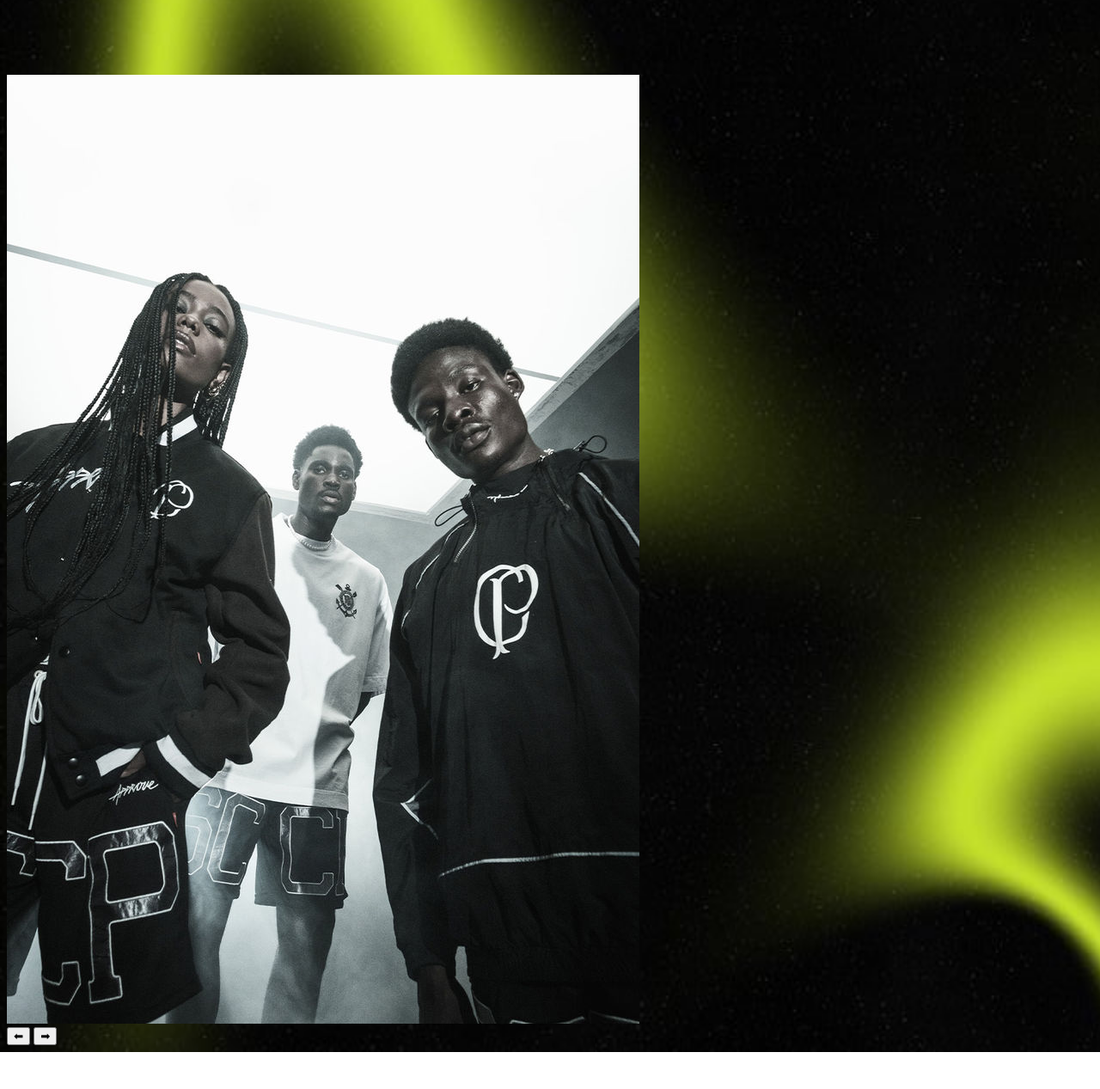
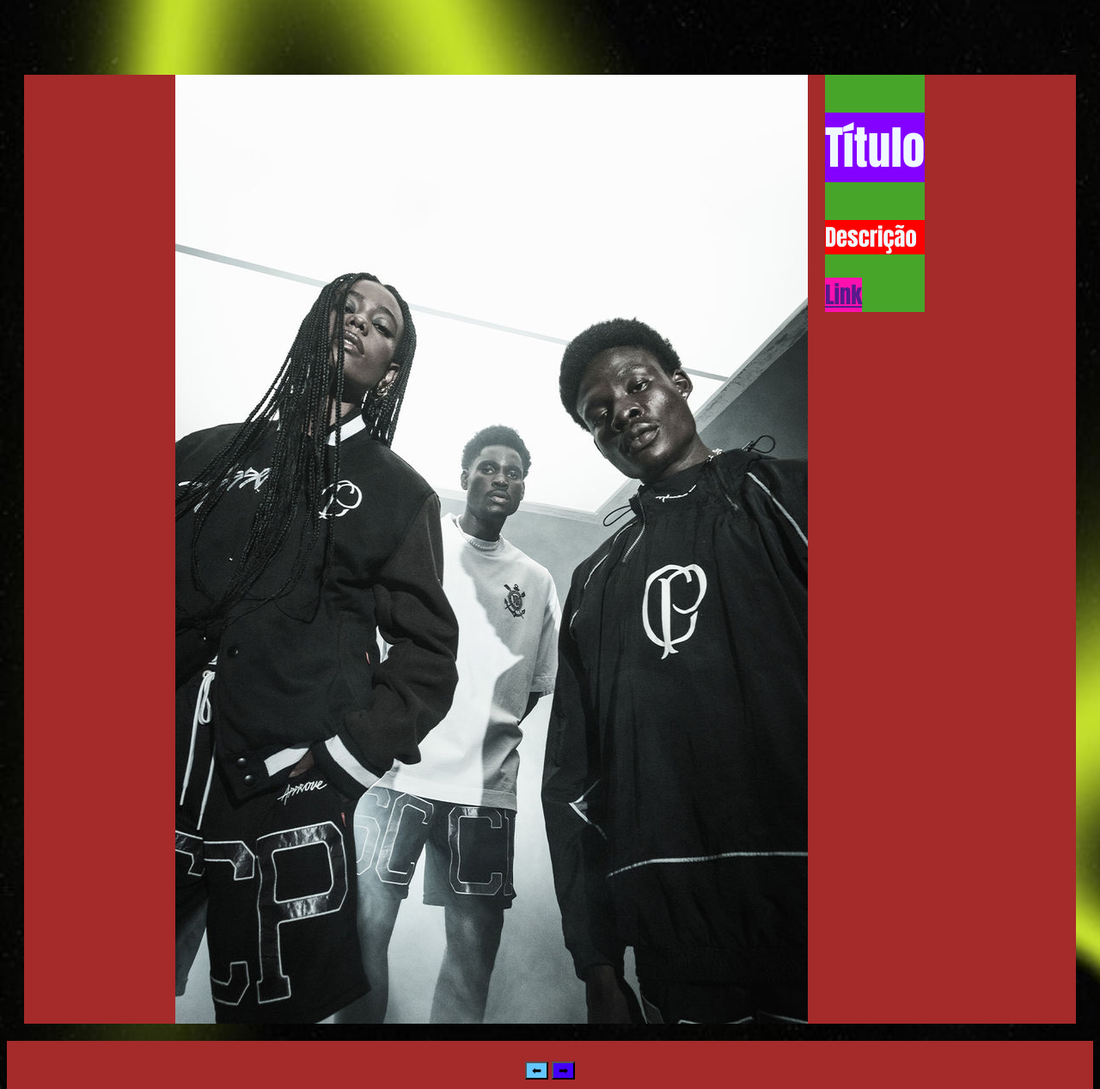
Before and after one commit to jrs1lva/meu-top-10, a plain HTML site: page index.html in a window 1280 px wide. Shown: the part 293-1560 px from the top of the page at 86% size. Before the commit the page ends 1517 px from the top, so only its background shows below. Drawn offline with Linux system fonts and the light colour scheme.

Commit message:
feat: update css

```diff
--- a/index.html
+++ b/index.html
@@ -9,11 +9,18 @@
 <body>
     <h1>TOP 10 CAMISAS DE TIME</h1>
 
-    <div id="slides-container"><img src="assets/Approve x Corinthians.jpg" alt=""></div>
+    <div id="container">
+        <img src="assets/Approve x Corinthians.jpg" alt="Camisa do Corinthians" id="foto">
+        <div class="texto">
+            <h2 id="titulo">Título</h2>
+            <p id="descricao">Descrição</p>
+            <a href="" target="_blank">Link</a>
+        </div>
+    </div>
 
     <div class="botoes">
-        <button id="btn-voltar" class="botao-voltar" onclick="voltaSlide()">⬅</button>
-        <button id="btn-avancar" class="botao-avancar" onclick="passaSlide()">➡</button>
+        <button id="btn-voltar" onclick="voltaSlide()">⬅</button>
+        <button id="btn-avancar" onclick="passaSlide()">➡</button>
     </div>
 
     <script src="script.js"></script>
--- a/script.js
+++ b/script.js
@@ -1,9 +1,5 @@
-var slides = document.getElementById('slides-container')
-
-function passaSlide() {
-
-}
-
-function voltaSlide() {
-
-}
+//img: "",
+//posicao: "",
+//nome: "",
+//descricao: ""
+//link de compra: ""
--- a/style.css
+++ b/style.css
@@ -1,16 +1,61 @@
 body {
     background-image: url(assets/background-page.jpg);
+    font-family: Impact, Haettenschweiler, 'Arial Narrow Bold', sans-serif;
     background-size: cover;
     background-repeat: no-repeat;
+    color: aliceblue;
 }
 
 h1 {
-    color: antiquewhite;
-    font-family: Impact, Haettenschweiler, 'Arial Narrow Bold', sans-serif;
+    background-color: brown;
+    color: aliceblue;
     font-size: 100pt;
     text-align: center;
 }
 
-#slides-container {
+#container {
+    background-color: brown;
+    display: flex;
+    align-items: flex-start;
+    justify-content: center;
+    gap: 20px;
+    margin: 20px;
+}
 
+.texto {
+    background-color: rgb(71, 165, 42);
+    margin-top: 0;
+    flex-direction: column;
+    gap: 10px;
+    max-width: 400px;
 }
+
+.texto h2 {
+    background-color: rgb(132, 0, 255);
+    font-size: 40pt;
+}
+
+.texto p {
+    background-color: rgb(255, 0, 0);
+    font-size: 20pt;
+}
+
+.texto a {
+    background-color: rgb(255, 16, 175);
+    font-size: 20pt;
+}
+
+.botoes {
+    background-color: brown;
+    text-align: center;
+    padding: 20px;
+}
+
+#btn-voltar {
+    background-color: rgb(101, 199, 255);
+    gap: 10px;
+}
+
+#btn-avancar {
+    background-color: rgb(68, 0, 255);
+}
```
